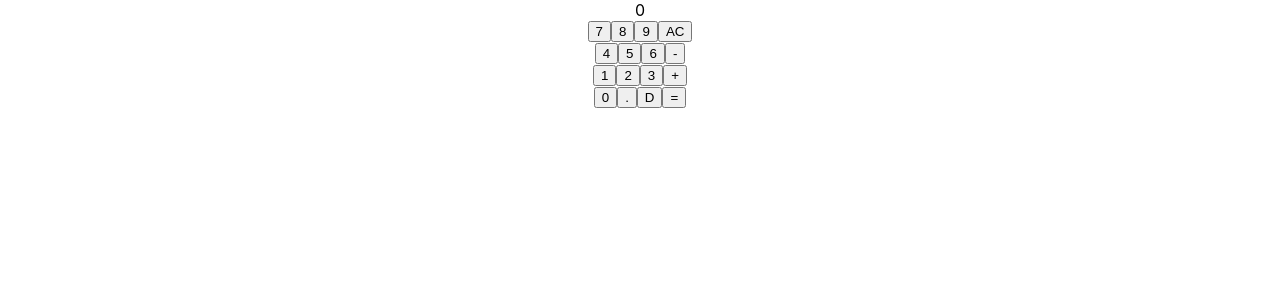
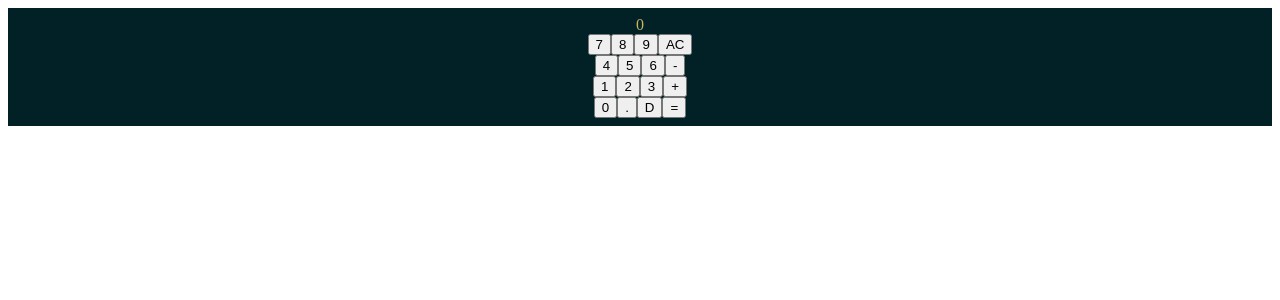
Before and after one commit to Kaz1022/mycalculator, a React (Create React App) app: page / in a window 1280 px wide. Shown: the top 300 px of the page. Built offline with nearby package versions, Linux system fonts and the light colour scheme.

Commit message:
add sass

```diff
--- a/package.json
+++ b/package.json
@@ -13,6 +13,7 @@
     "react": "^18.2.0",
     "react-dom": "^18.2.0",
     "react-scripts": "5.0.1",
+    "sass": "^1.63.4",
     "typescript": "^4.9.5",
     "web-vitals": "^2.1.4"
   },
--- a/src/App.tsx
+++ b/src/App.tsx
@@ -1,5 +1,5 @@
 import React from 'react';
-import logo from './logo.svg';
+import '../src/Sass/App.scss';
 import './App.css';
 import Calculator from './component/Calculator';
 
--- /dev/null
+++ b/src/Sass/App.scss
@@ -0,0 +1,15 @@
+$base-green: #022127;
+$dark-yellow: #E4A951;
+$base-yellow: #CBB25B;
+$lighter-green: rgba($base-yellow, 0.30);
+$gray: #D9D9D9;
+$boxShadow : 0px 19px 60px rgb(0 0 0 / 8%);
+
+.App {
+  text-align: center;
+  overflow: hidden;
+  color: $base-yellow;
+  background: $base-green;
+  font-weight: normal;
+  padding: 0.5rem 3.5rem;
+}
--- a/src/index.tsx
+++ b/src/index.tsx
@@ -1,6 +1,6 @@
 import React from 'react';
 import ReactDOM from 'react-dom/client';
-import './index.css';
+// import './index.css';
 import App from './App';
 import reportWebVitals from './reportWebVitals';
 
```
Also changed, not shown: 1 other file (tests, documents, lock files or other folders).
